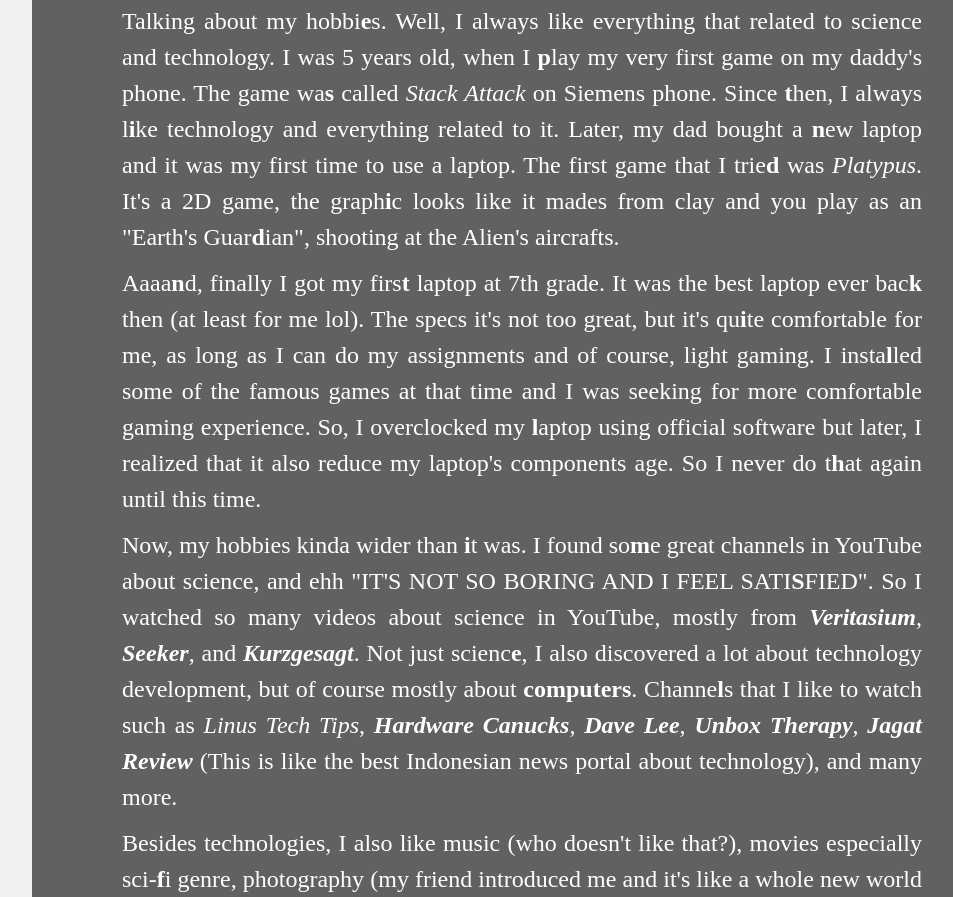
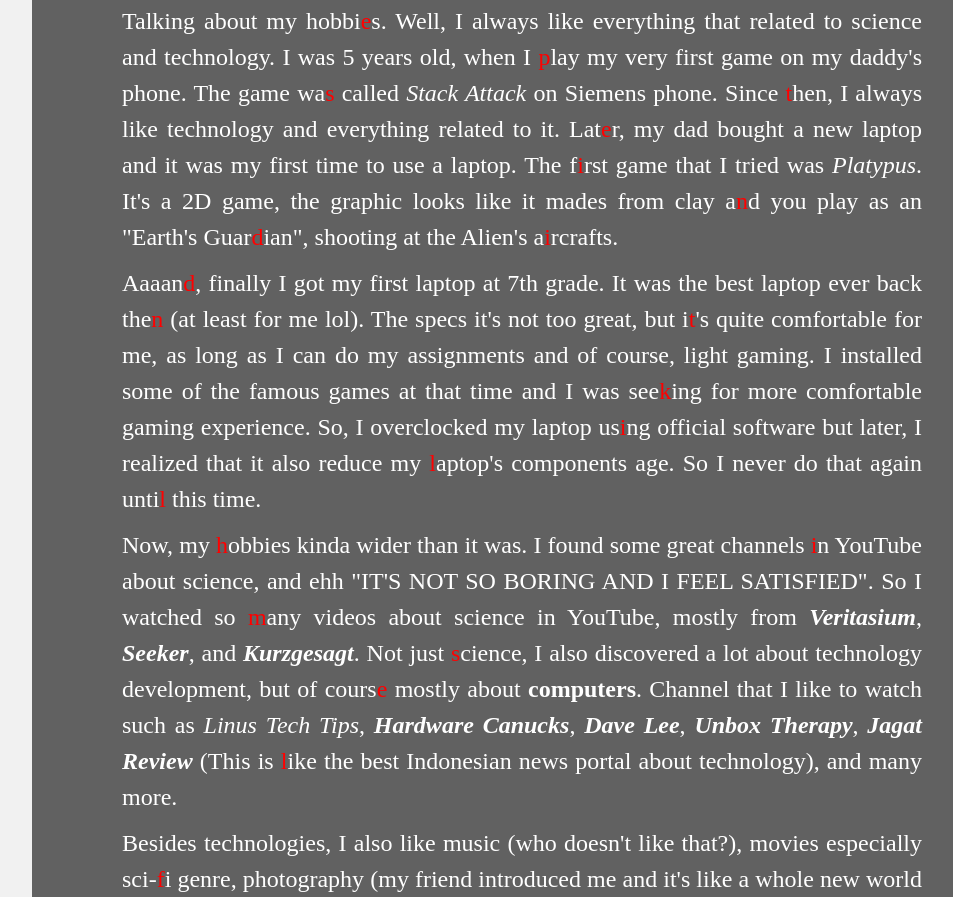
Before and after one commit to naufalkhair/naufalkhair.github.io, a plain HTML site: page indexhobbies.html in a window 1280 px wide. Shown: the part 1963-2860 px from the top of the page, without its empty margins (268-1221 px from the left). Drawn offline with nearby package versions, Linux system fonts and the light colour scheme; a web font is replaced by a local one.

Commit message:
Update indexhobbies.html

```diff
--- a/indexhobbies.html
+++ b/indexhobbies.html
@@ -66,10 +66,10 @@
     <h3><b>My Hobbies</b></h3>
     <img src="photo.jpg" alt="Avatar" class="w3-image w3-padding-16">
     <div class="w3-content w3-justify" style="max-width:800px">
-      <p>Talking about my hobbi<b>e</b>s. Well, I always like everything that related to science and technology. I was 5 years old, when I <b>p</b>lay my very first game on my daddy's phone. The game wa<b>s</b> called <i>Stack Attack</i> on Siemens phone. Since <b>t</b>hen, I always l<b>i</b>ke technology and everything related to it. Later, my dad bought a <b>n</b>ew laptop and it was my first time to use a laptop. The first game that I trie<b>d</b> was <i>Platypus</i>. It's a 2D game, the graph<b>i</b>c looks like it mades from clay and you play as an "Earth's Guar<b>d</b>ian", shooting at the Alien's aircrafts.</p>
-      <p>Aaaa<b>n</b>d, finally I got my firs<b>t</b> laptop at 7th grade. It was the best laptop ever bac<b>k</b> then (at least for me lol). The specs it's not too great, but it's qu<b>i</b>te comfortable for me, as long as I can do my assignments and of course, light gaming. I insta<b>l</b>led some of the famous games at that time and I was seeking for more comfortable gaming experience. So, I overclocked my <b>l</b>aptop using official software but later, I realized that it also reduce my laptop's components age. So I never do t<b>h</b>at again until this time.</p>
-      <p>Now, my hobbies kinda wider than <b>i</b>t was. I found so<b>m</b>e great channels in YouTube about science, and ehh "IT'S NOT SO BORING AND I FEEL SATI<b>S</b>FIED". So I watched so many videos about science in YouTube, mostly from <b><i>Veritasium</i></b>, <b><i>Seeker</i></b>, and <b><i>Kurzgesagt</i></b>. Not just scienc<b>e</b>, I also discovered a lot about technology development, but of course mostly about <b>computers</b>. Channe<b>l</b>s that I like to watch such as <i>Linus Tech Tips</i>, <b><i>Hardware Canucks</i></b>, <b><i>Dave Lee</i></b>, <b><i>Unbox Therapy</i></b>, <b><i>Jagat Review</i></b> (This is like the best Indonesian news portal about technology), and many more.</p>
-      <p>Besides technologies, I also like music (who doesn't like that?), movies especially sci-<b>f</b>i genre, photography (my friend introduced me and it's like a whole new world for me), geography, culture, history and yes, MEMES. Memes have been a part of my life since a long time ago. My first approach with memes was in 1cak (but now I think it's cringy somehow), then I explored 9gag (I also learn english here from memes) and now my daily dose of memes is from YouTube (kinda like everything comes from YouTube eh?). Channel that influenced me so much is the most subscribed channel in Youtube. Yep, it is <strike>T-Series</strike> Pewdiepie. I know him since he only uploaded games walkhtrough on Youtube. Now, he's like <b><i>The Lord of Memes</i></b> with his loyal followers, like <b><i>Grandayy</i></b>, <b><i>Dolan Dark</i></b>, and <b><i>Mr. Beast</i></b> (sorry Brad, Brad2 and Sive, you're just an editor). And now, he's been struggling with an Indian company (let's not mention it) to keep his throne, to keep YouTube as a platform for individual creators, to keep Youtube better than television. So, let's save YouTube and <b>SUBSCRIBE TO PEWDIEPIE, NOW!</b>.</p>
+      <p>Talking about my hobbi<span style="color: red">e</span>s. Well, I always like everything that related to science and technology. I was 5 years old, when I <span style="color: red">p</span>lay my very first game on my daddy's phone. The game wa<span style="color: red">s</span> called <i>Stack Attack</i> on Siemens phone. Since <span style="color: red">t</span>hen, I always like technology and everything related to it. Lat<span style="color: red">e</span>r, my dad bought a new laptop and it was my first time to use a laptop. The f<span style="color: red">i</span>rst game that I tried was <i>Platypus</i>. It's a 2D game, the graphic looks like it mades from clay a<span style="color: red">n</span>d you play as an "Earth's Guar<span style="color: red">d</span>ian", shooting at the Alien's a<span style="color: red">i</span>rcrafts.</p>
+      <p>Aaaan<span style="color: red">d</span>, finally I got my first laptop at 7th grade. It was the best laptop ever back the<span style="color: red">n</span> (at least for me lol). The specs it's not too great, but i<span style="color: red">t</span>'s quite comfortable for me, as long as I can do my assignments and of course, light gaming. I installed some of the famous games at that time and I was see<span style="color: red">k</span>ing for more comfortable gaming experience. So, I overclocked my laptop us<span style="color: red">i</span>ng official software but later, I realized that it also reduce my <span style="color: red">l</span>aptop's components age. So I never do that again unti<span style="color: red">l</span> this time.</p>
+      <p>Now, my <span style="color: red">h</span>obbies kinda wider than it was. I found some great channels <span style="color: red">i</span>n YouTube about science, and ehh "IT'S NOT SO BORING AND I FEEL SATISFIED". So I watched so <span style="color: red">m</span>any videos about science in YouTube, mostly from <b><i>Veritasium</i></b>, <b><i>Seeker</i></b>, and <b><i>Kurzgesagt</i></b>. Not just <span style="color: red">s</span>cience, I also discovered a lot about technology development, but of cours<span style="color: red">e</span> mostly about <b>computers</b>. Channel that I like to watch such as <i>Linus Tech Tips</i>, <b><i>Hardware Canucks</i></b>, <b><i>Dave Lee</i></b>, <b><i>Unbox Therapy</i></b>, <b><i>Jagat Review</i></b> (This is <span style="color: red">l</span>ike the best Indonesian news portal about technology), and many more.</p>
+      <p>Besides technologies, I also like music (who doesn't like that?), movies especially sci-<span style="color: red">f</span>i genre, photography (my friend introduced me and it's like a whole new world for me), geography, culture, history and yes, MEMES. Memes have been a part of my life since a long time ago. My first approach with memes was in 1cak (but now I think it's cringy somehow), then I explored 9gag (I also learn english here from memes) and now my daily dose of memes is from YouTube (kinda like everything comes from YouTube eh?). Channel that influenced me so much is the most subscribed channel in Youtube. Yep, it is <strike>T-Series</strike> Pewdiepie. I know him since he only uploaded games walkhtrough on Youtube. Now, he's like <b><i>The Lord of Memes</i></b> with his loyal followers, like <b><i>Grandayy</i></b>, <b><i>Dolan Dark</i></b>, and <b><i>Mr. Beast</i></b> (sorry Brad, Brad2 and Sive, you're just an editor). And now, he's been struggling with an Indian company (let's not mention it) to keep his throne, to keep YouTube as a platform for individual creators, to keep Youtube better than television. So, let's save YouTube and <b>SUBSCRIBE TO PEWDIEPIE, NOW!</b>.</p>
       <input type="button" class="MyButton" value="SUBSCRIBE TO PEWDIEPIE" onclick="window.location.href='https://www.youtube.com/channel/UC-lHJZR3Gqxm24_Vd_AJ5Yw'"></input>
       <hr class="w3-opacity">
       <hr class="w3-opacity">
```
